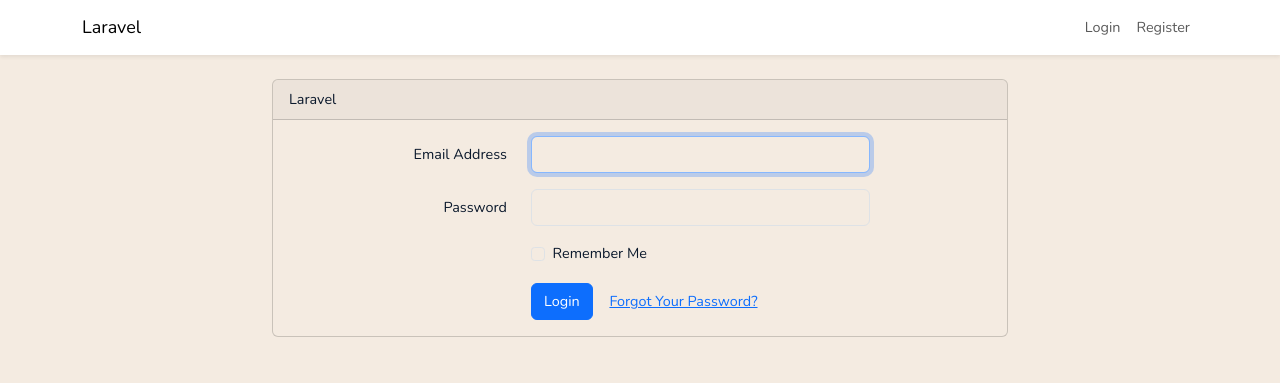
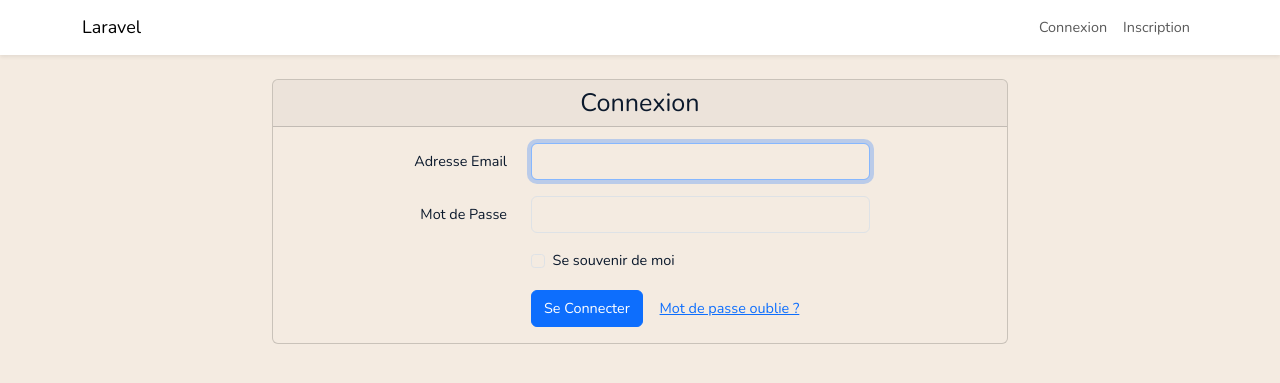
Before and after one commit to AboubacrineBah/hotel-erp, a Laravel app: page /login in a window 1280 px wide. Shown: the top 383 px of the page. Run offline with Laravel 12, Linux system fonts and the light colour scheme; style sheets or scripts are compiled from the project's sources.

Commit message:
modified:   resources/views/auth/login.blade.php 	modified:   resources/views/auth/passwords/confirm.blade.php 	modified:   resources/views/auth/passwords/email.blade.php 	modified:   resources/views/auth/passwords/reset.blade.php 	modified:   resources/views/auth/register.blade.php 	modified:   resources/views/auth/verify.blade.php 	modified:   resources/views/layouts/app.blade.php

```diff
--- a/resources/views/auth/login.blade.php
+++ b/resources/views/auth/login.blade.php
@@ -5,14 +5,14 @@
     <div class="row justify-content-center">
         <div class="col-md-8">
             <div class="card">
-                <div class="card-header">{{ config('app.name', 'Garage') }}</div>
+                <div class="card-header h3 text-center">{{ __('Connexion') }}</div>
 
                 <div class="card-body">
                     <form method="POST" action="{{ route('login') }}">
                         @csrf
 
                         <div class="row mb-3">
-                            <label for="email" class="col-md-4 col-form-label text-md-end">{{ __('Email Address') }}</label>
+                            <label for="email" class="col-md-4 col-form-label text-md-end">{{ __('Adresse Email') }}</label>
 
                             <div class="col-md-6">
                                 <input id="email" type="email" class="form-control @error('email') is-invalid @enderror" name="email" value="{{ old('email') }}" required autocomplete="email" autofocus>
@@ -26,7 +26,7 @@
                         </div>
 
                         <div class="row mb-3">
-                            <label for="password" class="col-md-4 col-form-label text-md-end">{{ __('Password') }}</label>
+                            <label for="password" class="col-md-4 col-form-label text-md-end">{{ __('Mot de Passe') }}</label>
 
                             <div class="col-md-6">
                                 <input id="password" type="password" class="form-control @error('password') is-invalid @enderror" name="password" required autocomplete="current-password">
@@ -45,7 +45,7 @@
                                     <input class="form-check-input" type="checkbox" name="remember" id="remember" {{ old('remember') ? 'checked' : '' }}>
 
                                     <label class="form-check-label" for="remember">
-                                        {{ __('Remember Me') }}
+                                        {{ __('Se souvenir de moi') }}
                                     </label>
                                 </div>
                             </div>
@@ -54,12 +54,12 @@
                         <div class="row mb-0">
                             <div class="col-md-8 offset-md-4">
                                 <button type="submit" class="btn btn-primary">
-                                    {{ __('Login') }}
+                                    {{ __('Se Connecter') }}
                                 </button>
 
                                 @if (Route::has('password.request'))
                                     <a class="btn btn-link" href="{{ route('password.request') }}">
-                                        {{ __('Forgot Your Password?') }}
+                                        {{ __('Mot de passe oublie ?') }}
                                     </a>
                                 @endif
                             </div>
--- a/resources/views/auth/passwords/email.blade.php
+++ b/resources/views/auth/passwords/email.blade.php
@@ -5,7 +5,7 @@
     <div class="row justify-content-center">
         <div class="col-md-8">
             <div class="card">
-                <div class="card-header">{{ __('Reset Password') }}</div>
+                <div class="card-header h3 text-center">{{ __('Changer de mot de passe') }}</div>
 
                 <div class="card-body">
                     @if (session('status'))
@@ -18,7 +18,7 @@
                         @csrf
 
                         <div class="row mb-3">
-                            <label for="email" class="col-md-4 col-form-label text-md-end">{{ __('Email Address') }}</label>
+                            <label for="email" class="col-md-4 col-form-label text-md-end">{{ __('Adresse Email') }}</label>
 
                             <div class="col-md-6">
                                 <input id="email" type="email" class="form-control @error('email') is-invalid @enderror" name="email" value="{{ old('email') }}" required autocomplete="email" autofocus>
@@ -34,7 +34,7 @@
                         <div class="row mb-0">
                             <div class="col-md-6 offset-md-4">
                                 <button type="submit" class="btn btn-primary">
-                                    {{ __('Send Password Reset Link') }}
+                                    {{ __('Envoyer le lien') }}
                                 </button>
                             </div>
                         </div>
--- a/resources/views/layouts/app.blade.php
+++ b/resources/views/layouts/app.blade.php
@@ -58,13 +58,13 @@
                         @guest
                             @if (Route::has('login'))
                                 <li class="nav-item">
-                                    <a class="nav-link" href="{{ route('login') }}">{{ __('Login') }}</a>
+                                    <a class="nav-link" href="{{ route('login') }}">{{ __('Connexion') }}</a>
                                 </li>
                             @endif
 
                             @if (Route::has('register'))
                                 <li class="nav-item">
-                                    <a class="nav-link" href="{{ route('register') }}">{{ __('Register') }}</a>
+                                    <a class="nav-link" href="{{ route('register') }}">{{ __('Inscription') }}</a>
                                 </li>
                             @endif
                         @else
@@ -77,7 +77,7 @@
                                     <a class="dropdown-item" href="{{ route('logout') }}"
                                        onclick="event.preventDefault();
                                                      document.getElementById('logout-form').submit();">
-                                        {{ __('Logout') }}
+                                        {{ __('Se deconnecter') }}
                                     </a>
 
                                     <form id="logout-form" action="{{ route('logout') }}" method="POST" class="d-none">
```
Also changed, not shown: resources/views/auth/passwords/confirm.blade.php (+5 -5 lines), resources/views/auth/passwords/reset.blade.php (+5 -5 lines), resources/views/auth/register.blade.php (+6 -6 lines), resources/views/auth/verify.blade.php (+5 -5 lines).
